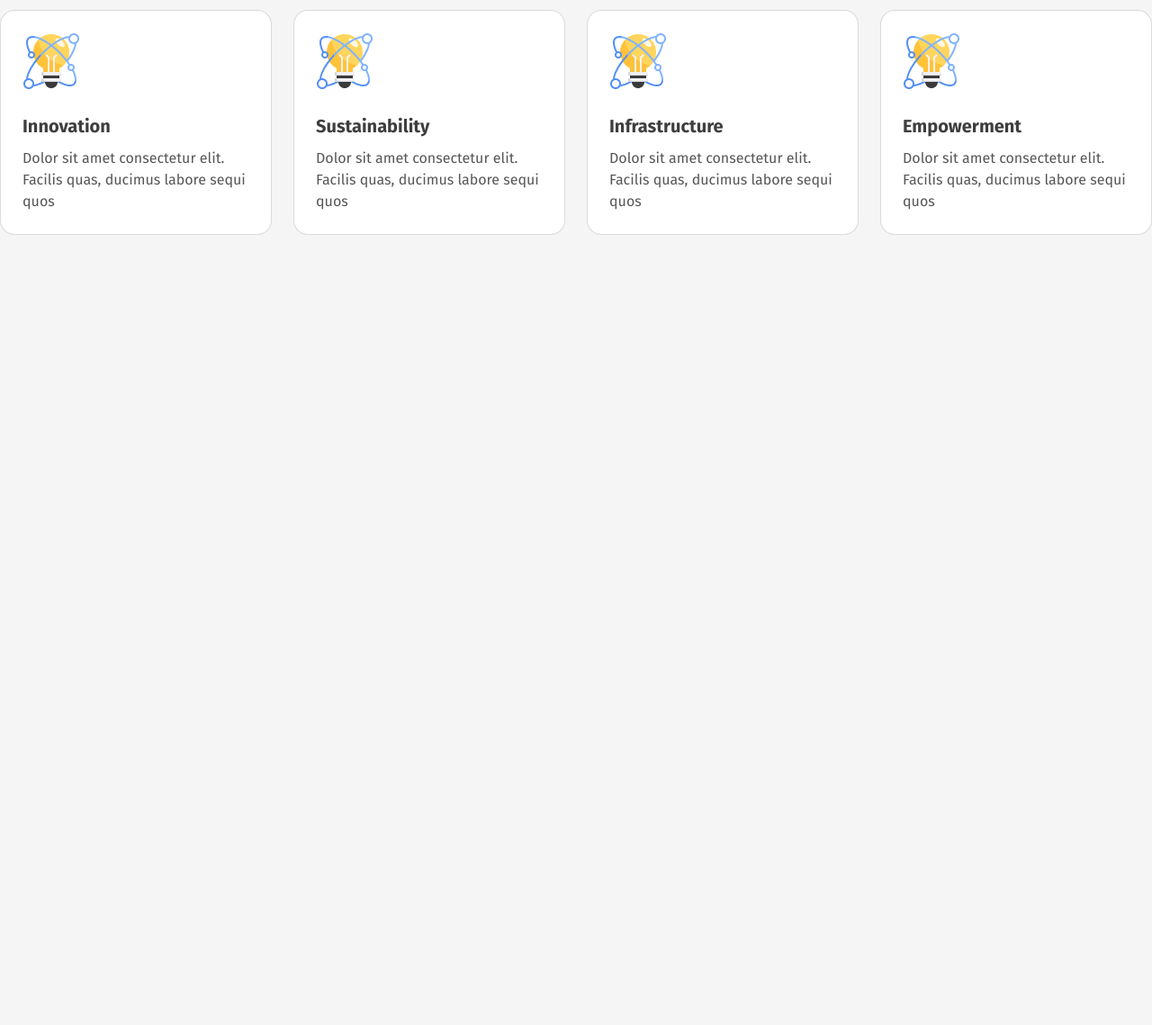
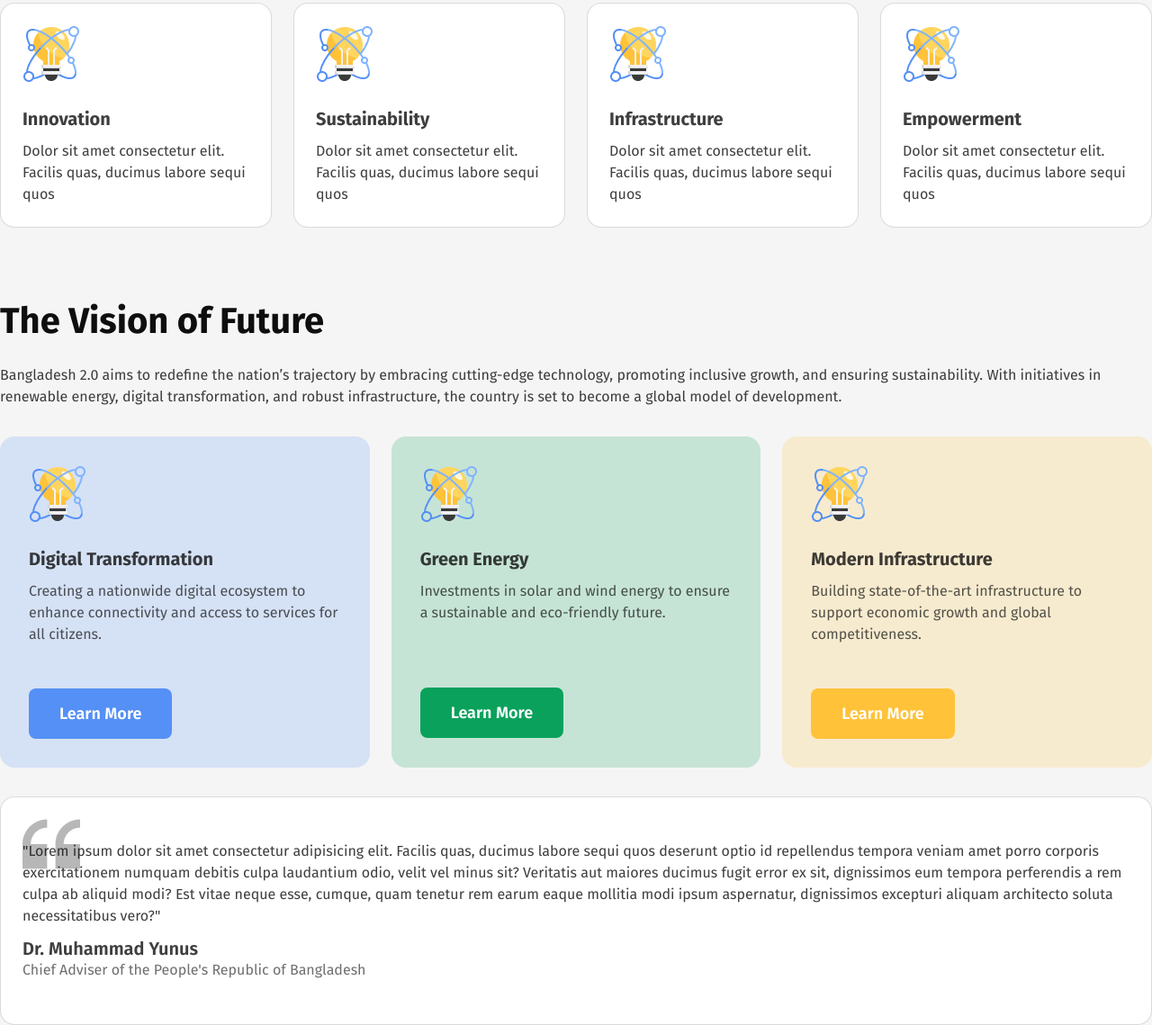
Before and after one commit to myselfmehedihasan/B11A1--assignment-1-main, a plain HTML site: page index.html in a window 1280 px wide. Shown: the part 835-1974 px from the top of the page at 90% size. Before the commit the page ends 1176 px from the top, so only its background shows below. Drawn offline with Linux system fonts and the light colour scheme.

Commit message:
quote section done

```diff
--- a/index.html
+++ b/index.html
@@ -1,5 +1,6 @@
 <!DOCTYPE html>
 <html lang="en">
+
 <head>
     <meta charset="UTF-8">
     <meta name="viewport" content="width=device-width, initial-scale=1.0">
@@ -7,8 +8,11 @@
     <link rel="stylesheet" href="./styles/style.css">
     <link rel="preconnect" href="https://fonts.googleapis.com">
     <link rel="preconnect" href="https://fonts.gstatic.com" crossorigin>
-<link href="https://fonts.googleapis.com/css2?family=Fira+Sans:ital,wght@0,100;0,200;0,300;0,400;0,500;0,600;0,700;0,800;0,900;1,100;1,200;1,300;1,400;1,500;1,600;1,700;1,800;1,900&display=swap" rel="stylesheet">
+    <link
+        href="https://fonts.googleapis.com/css2?family=Fira+Sans:ital,wght@0,100;0,200;0,300;0,400;0,500;0,600;0,700;0,800;0,900;1,100;1,200;1,300;1,400;1,500;1,600;1,700;1,800;1,900&display=swap"
+        rel="stylesheet">
 </head>
+
 <body>
     <header>
         <nav>
@@ -34,34 +38,92 @@
         </section>
         <section class="container">
             <div class="pillars-heading">
-        <h3>Pillars of "Bangladesh 2.0"</h3>
+                <h3 class="section-title">Pillars of "Bangladesh 2.0"</h3>
             </div>
             <div class="pillars-container">
+
                 <div class="pillar">
                     <img src="./assets/card-icon.png" alt="">
                     <h4>Innovation</h4>
-            <p>Dolor sit amet consectetur elit. Facilis quas, ducimus labore sequi quos </p>
+                    <p class="section-paragrapgh">Dolor sit amet consectetur elit. Facilis quas, ducimus labore sequi
+                        quos </p>
                 </div>
                 <div class="pillar">
                     <img src="./assets/card-icon.png" alt="">
                     <h4>Sustainability</h4>
-            <p>Dolor sit amet consectetur elit. Facilis quas, ducimus labore sequi quos </p>
+                    <p class="section-paragrapgh">Dolor sit amet consectetur elit. Facilis quas, ducimus labore sequi
+                        quos </p>
                 </div>
                 <div class="pillar">
                     <img src="./assets/card-icon.png" alt="">
                     <h4>Infrastructure</h4>
-            <p>Dolor sit amet consectetur elit. Facilis quas, ducimus labore sequi quos </p>
+                    <p class="section-paragrapgh">Dolor sit amet consectetur elit. Facilis quas, ducimus labore sequi
+                        quos </p>
                 </div>
                 <div class="pillar">
                     <img src="./assets/card-icon.png" alt="">
                     <h4>Empowerment</h4>
-            <p>Dolor sit amet consectetur elit. Facilis quas, ducimus labore sequi quos </p>
+                    <p class="section-paragrapgh">Dolor sit amet consectetur elit. Facilis quas, ducimus labore sequi
+                        quos </p>
                 </div>
+
+
             </div>
         </section>
 
+        <section class="container">
+            <div class="vision-title">
+                <h3 class="section-title">The Vision of Future</h3>
+                <p class="section-paragrapgh">Bangladesh 2.0 aims to redefine the nation’s trajectory by embracing
+                    cutting-edge technology,
+                    promoting inclusive growth, and ensuring sustainability. With initiatives in renewable energy,
+                    digital transformation, and robust infrastructure, the country is set to become a global model of
+                    development.</p>
+            </div>
+            <div class="vision-properties">
+                <div class="vision-content" style="background: rgba(84, 144, 245, 0.20) ;">
+                    <img src="./assets/card-icon.png" alt="">
+                    <h4>Digital Transformation</h4>
+                    <p>Creating a nationwide digital ecosystem to enhance connectivity and access to services for all
+                        citizens.</p>
+                    <button class="primary-btn" style="background: #5490F5;
+">Learn More</button>
+                </div>
+                <div class="vision-content" style="background: #C6E4D6;">
+                    <img src="./assets/card-icon.png" alt="">
+                    <h4>Green Energy</h4>
+                    <p>Investments in solar and wind energy to ensure a sustainable and eco-friendly future.</p>
+
+                    <button class="primary-btn" style="background: #09A15C;margin-top: 47px; ">Learn More</button>
+                </div>
+                <div class="vision-content" style="background: #F7EBCF;">
+                    <img src="./assets/card-icon.png" alt="">
+                    <h4>Modern Infrastructure</h4>
+                    <p>Building state-of-the-art infrastructure to support economic growth and global competitiveness.
+                    </p>
+                    <button class="primary-btn" style="background: #FFC239;
+">Learn More</button>
+                </div>
+            </div>
+
+        </section>
+        <section class="container">
+            <div class="quote-container">
+                <img src="./assets/quote-bg.png" alt="">
+                <p class="quote-description">"Lorem ipsum dolor sit amet consectetur adipisicing elit. Facilis quas,
+                    ducimus labore sequi quos deserunt optio id repellendus tempora veniam amet porro corporis
+                    exercitationem numquam debitis culpa laudantium odio, velit vel minus sit? Veritatis aut maiores
+                    ducimus fugit error ex sit, dignissimos eum tempora perferendis a rem culpa ab aliquid modi? Est
+                    vitae neque esse, cumque, quam tenetur rem earum eaque mollitia modi ipsum aspernatur, dignissimos
+                    excepturi aliquam architecto soluta necessitatibus vero?"</p>
+                <h4 class="quote-speaker">Dr. Muhammad Yunus</h4>
+                <p class="quote-speaker-title">Chief Adviser of the People's Republic of Bangladesh</p>
+
+            </div>
+        </section>
 
     </main>
     <footer></footer>
 </body>
+
 </html>
--- a/styles/style.css
+++ b/styles/style.css
@@ -4,8 +4,26 @@
     font-family: "Fira Sans", serif;
 }
 
-body{
+/* shared css */
+body {
     background: #F5F5F5;
+}
+
+.section-title {
+    color: #0E0E0E;
+    font-size: 40px;
+    font-style: normal;
+    font-weight: 700;
+    line-height: normal;
+
+}
+
+.section-paragrapgh {
+    color: rgba(14, 14, 14, 0.80);
+    font-size: 16px;
+    font-style: normal;
+    font-weight: 400;
+    line-height: 24px;
 }
 
 nav {
@@ -101,7 +119,6 @@ nav button:hover {
 
 .pillars-heading {
     color: #0E0E0E;
-    font-family: "Fira Sans";
     font-size: 40px;
     font-style: normal;
     font-weight: 700;
@@ -124,7 +141,6 @@ nav button:hover {
 
 .pillar h4 {
     color: rgba(14, 14, 14, 0.80);
-    font-family: "Fira Sans";
     font-size: 20px;
     font-style: normal;
     font-weight: 700;
@@ -132,15 +148,7 @@ nav button:hover {
     margin-bottom: 12px;
 }
 
-.pillar p {
-    color: rgba(14, 14, 14, 0.70);
-    font-family: "Fira Sans";
-    font-size: 16px;
-    font-style: normal;
-    font-weight: 400;
-    line-height: 24px;
-    /* 150% */
-}
+
 
 .pillar {
     padding: 24px;
@@ -151,3 +159,88 @@ nav button:hover {
     margin-bottom: 80px;
 
 }
+
+.vision-title h3 {
+    margin-bottom: 24px;
+}
+
+.vision-title p {
+    margin-bottom: 32px;
+}
+
+.vision-properties {
+    display: flex;
+    gap: 24px;
+}
+
+.vision-content {
+    padding: 32px;
+    border: none;
+    border-radius: 16px;
+    width: 360px;
+}
+
+.vision-content h4 {
+    color: rgba(14, 14, 14, 0.80);
+    font-size: 20px;
+    font-style: normal;
+    font-weight: 700;
+    line-height: normal;
+    margin-bottom: 12px;
+}
+
+.vision-content p {
+    color: rgba(14, 14, 14, 0.70);
+    font-size: 16px;
+    font-style: normal;
+    font-weight: 400;
+    line-height: 24px;
+    margin-bottom: 24px;
+}
+
+.vision-content img {
+    width: 64px;
+    height: 64px;
+    margin-bottom: 24px;
+}
+
+.quote-container {
+    margin-top: 32px;
+    padding: 48px 24px;
+    border-radius: 16px;
+    border: 1px solid rgba(14, 14, 14, 0.15);
+    background: #FFF;
+    position: relative;
+}
+
+.quote-container img {
+    position: absolute;
+    top: 20px;
+}
+
+.quote-container .quote-description {
+    margin-bottom: 12px;
+    color: rgba(14, 14, 14, 0.80);
+    font-size: 16px;
+    font-style: normal;
+    font-weight: 400;
+    line-height: 24px;
+    /* 150% */
+}
+
+.quote-container .quote-speaker {
+    color: rgba(14, 14, 14, 0.80);
+    font-size: 20px;
+    font-style: normal;
+    font-weight: 600;
+    line-height: 24px;
+}
+
+.quote-container .quote-speaker-title {
+    color: rgba(14, 14, 14, 0.60);
+    font-size: 16px;
+    font-style: normal;
+    font-weight: 400;
+    line-height: 24px;
+    /* 150% */
+}
```
Lines whose indentation alone changed are shown as unchanged.
